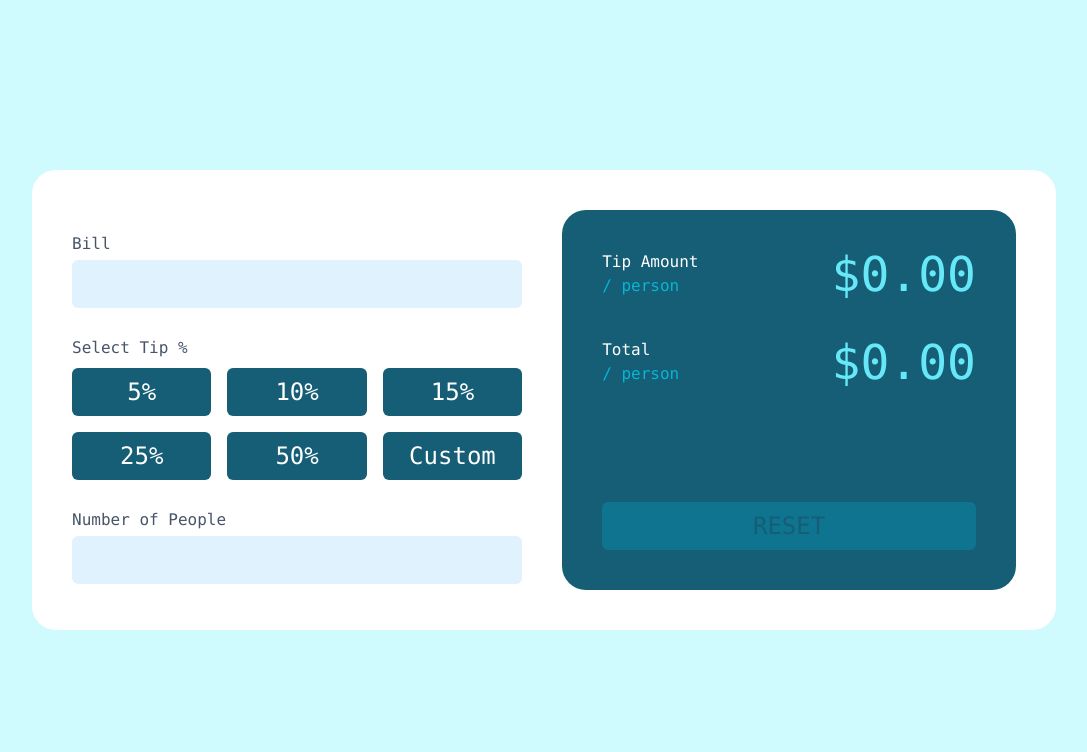
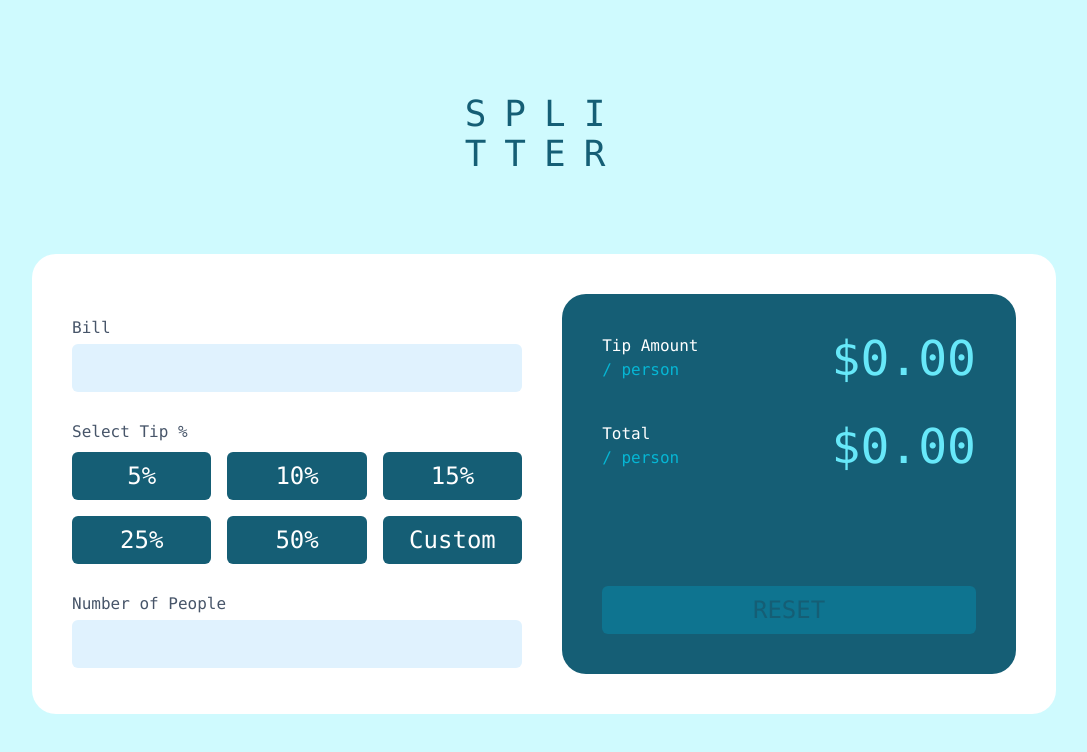
Before and after one commit to vincedefreitas/splitter, a React (Vite) app: page / in a window 1280 px wide. Shown: the top 752 px of the page, without its empty margins (96-1183 px from the left). Built offline with nearby package versions, Linux system fonts and the light colour scheme.

Commit message:
Add splitter title

```diff
--- a/src/App.jsx
+++ b/src/App.jsx
@@ -3,7 +3,11 @@ import Calculator from "./components/Calculator/Calculator";
 
 function App() {
   return (
-    <div className="lg:h-screen bg-cyan-100 flex justify-center items-center font-mono py-4">
+    <div className="lg:h-screen bg-cyan-100 flex flex-col justify-center items-center font-mono py-4">
+      <div class="mb-6 mt-2 lg:mb-20 text-4xl text-cyan-800 tracking-[.5em]">
+        <p>SPLI</p>
+        <p>TTER</p>
+      </div>
       <Calculator />
     </div>
   );
```
